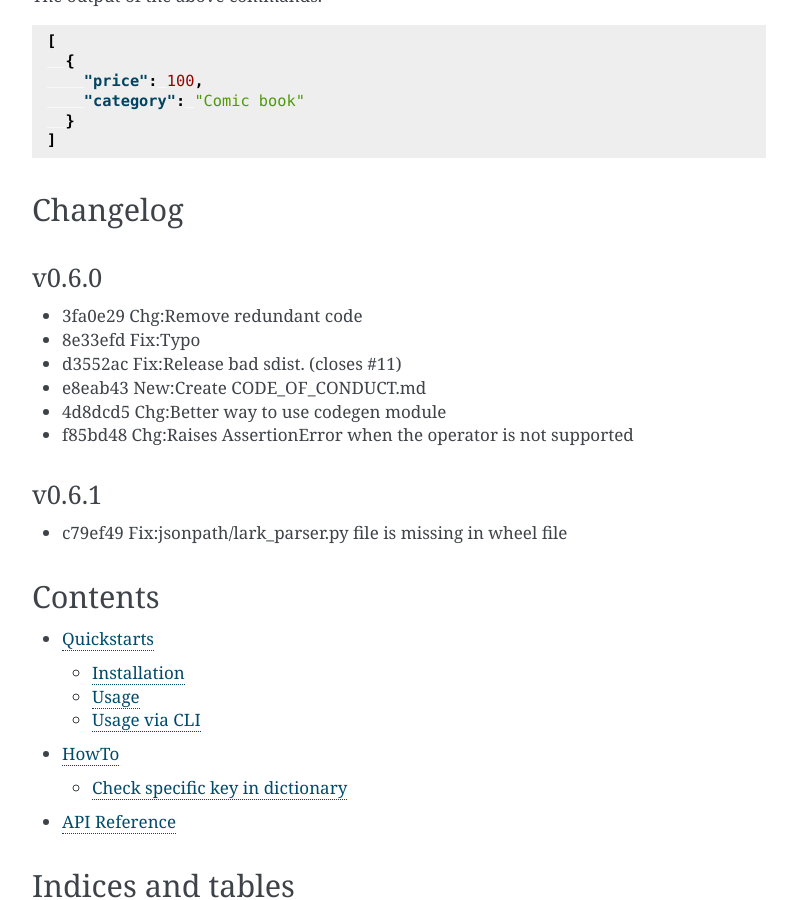
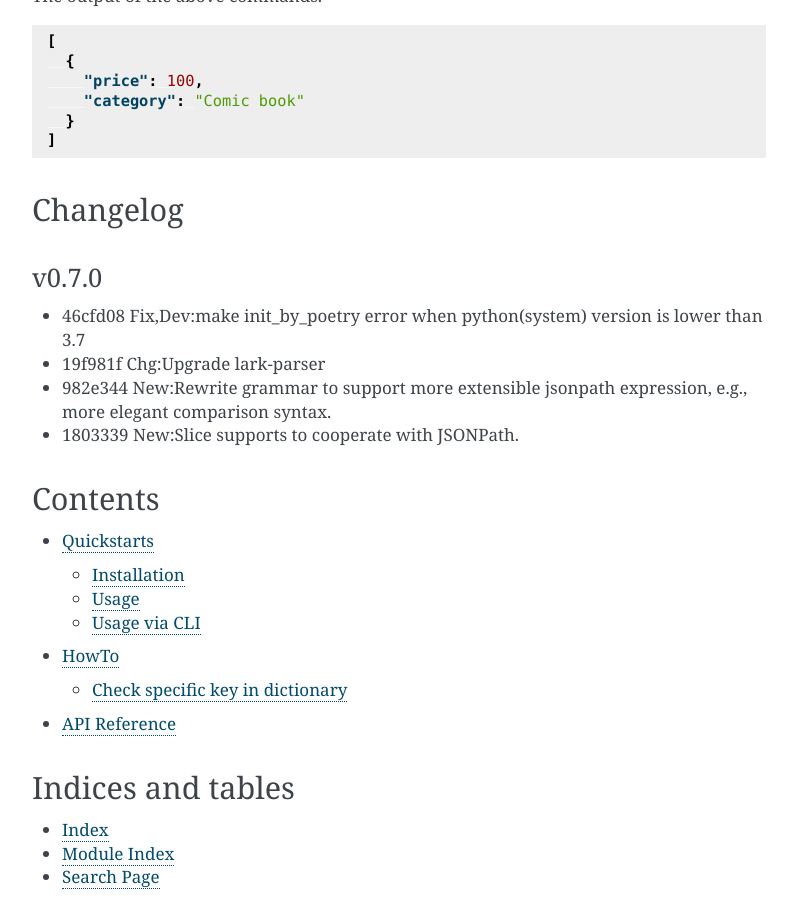
Before and after one commit to linw1995/jsonpath, a Sphinx documentation site: the page built from docs/source/index.rst, in a window 1280 px wide and 900 px high, scrolled down 1549 px. Shown: the whole window, without its empty margins (356-1153 px from the left). Built offline with Sphinx 7.4.7, drawn with Linux system fonts in a browser that asks for light colours.

Commit message:
New:Bump to v0.7.0
- 46cfd08 Fix,Dev:make init_by_poetry error when python(system) version is
  lower than 3.7
- 19f981f Chg:Upgrade lark-parser
- 982e344 New:Rewrite grammar to support more extensible jsonpath expression,
  e.g., more elegant comparison syntax.
- 1803339 New:Slice supports to cooperate with JSONPath.

```diff
--- a/docs/source/changelog.rst
+++ b/docs/source/changelog.rst
@@ -2,20 +2,15 @@
 Changelog
 =========
 
-v0.6.0
+v0.7.0
 ~~~~~~
 
-- 3fa0e29 Chg:Remove redundant code
-- 8e33efd Fix:Typo
-- d3552ac Fix:Release bad sdist. (closes #11)
-- e8eab43 New:Create CODE_OF_CONDUCT.md
-- 4d8dcd5 Chg:Better way to use codegen module
-- f85bd48 Chg:Raises AssertionError when the operator is not supported
-
-v0.6.1
-~~~~~~
-
-- c79ef49 Fix:jsonpath/lark_parser.py file is missing in wheel file
+- 46cfd08 Fix,Dev:make init_by_poetry error when python(system) version is
+  lower than 3.7
+- 19f981f Chg:Upgrade lark-parser
+- 982e344 New:Rewrite grammar to support more extensible jsonpath expression,
+  e.g., more elegant comparison syntax.
+- 1803339 New:Slice supports to cooperate with JSONPath.
 
 .. include:: history.rst
     :start-line: 4
--- a/pyproject.toml
+++ b/pyproject.toml
@@ -1,6 +1,6 @@
 [tool.poetry]
 name = "jsonpath-extractor"
-version = "0.6.1"
+version = "0.7.0"
 license = "MIT"
 description = "A selector expression for extracting data from JSON."
 authors = ["林玮 <linw1995@icloud.com>"]
```
Also changed, not shown: README.rst (+7 -12 lines), docs/source/history.rst (+15 -0 lines).
